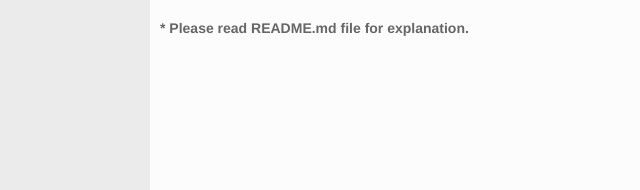
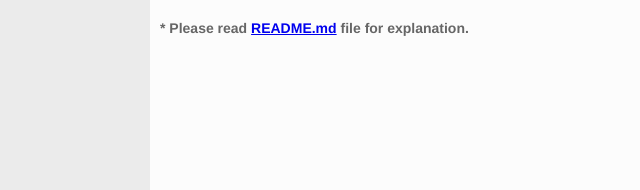
Before and after one commit to Nikesh/Pie-Menu, a plain HTML site: page index.html in a window 1280 px wide. Shown: the part 375-565 px from the top of the page, 0-640 px from the left. Drawn offline with Linux system fonts and the light colour scheme.

Commit message:
Update index.html

```diff
--- a/index.html
+++ b/index.html
@@ -83,7 +83,7 @@
 				<div class='drag'>* Draggable Element</div>
 				<div class='clearfix'></div>
 			</div>
-			<h5>* Please read README.md file for explanation.</h5>
+			<h5>* Please read <a href="https://github.com/Nikesh/Pie-Menu/blob/master/README.md">README.md</a> file for explanation.</h5>
 		</div>
 		<script>
 		function PieMenuInit(){
```
